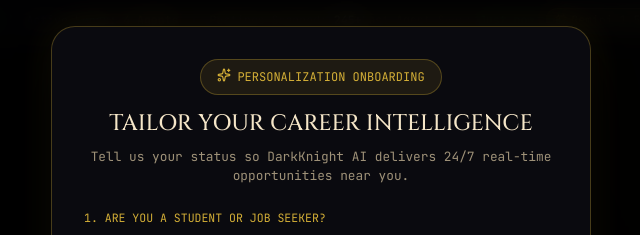
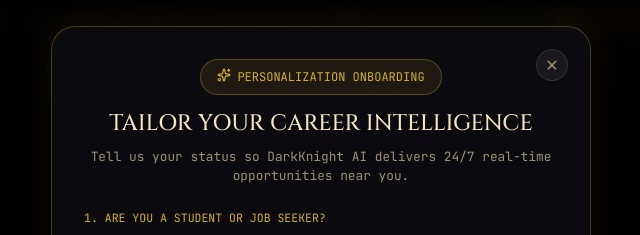
Before and after one commit to ssivasurya1957-spec/darknight-ai, a Next.js app: page /dashboard/opportunity/1 in a window 1280 px wide. Shown: the top 235 px of the page, without its empty margins (319-959 px from the left). Built offline with nearby package versions, Linux system fonts and the light colour scheme; a web font is replaced by a local one.

Commit message:
fix: add mobile close button to OnboardingModal

```diff
--- a/components/OnboardingModal.js
+++ b/components/OnboardingModal.js
@@ -46,7 +46,13 @@
           exit={{ opacity: 0, scale: 0.95, y: 20 }}
           style={{ background: '#0a0a0f', border: '1px solid rgba(212,175,55,0.3)', borderRadius: '24px', padding: '32px', maxWidth: '540px', width: '100%', boxShadow: '0 24px 80px rgba(0,0,0,0.9), 0 0 40px rgba(212,175,55,0.1)' }}
         >
-          <div style={{ textAlign: 'center', marginBottom: '24px' }}>
+          <div style={{ textAlign: 'center', marginBottom: '24px', position: 'relative' }}>
+            <button
+              onClick={onClose}
+              style={{ position: 'absolute', top: '-10px', right: '-10px', background: 'rgba(255,255,255,0.06)', border: '1px solid rgba(255,255,255,0.1)', color: 'var(--text-secondary)', width: '32px', height: '32px', borderRadius: '50%', cursor: 'pointer', display: 'flex', alignItems: 'center', justifyContent: 'center', fontSize: '1rem' }}
+            >
+              ✕
+            </button>
             <div style={{ display: 'inline-flex', padding: '8px 16px', borderRadius: '20px', background: 'rgba(212,175,55,0.1)', border: '1px solid rgba(212,175,55,0.3)', color: '#D4AF37', fontFamily: 'var(--font-mono)', fontSize: '0.75rem', marginBottom: '12px' }}>
               <Sparkles size={14} style={{ marginRight: '6px' }} /> PERSONALIZATION ONBOARDING
             </div>
```
